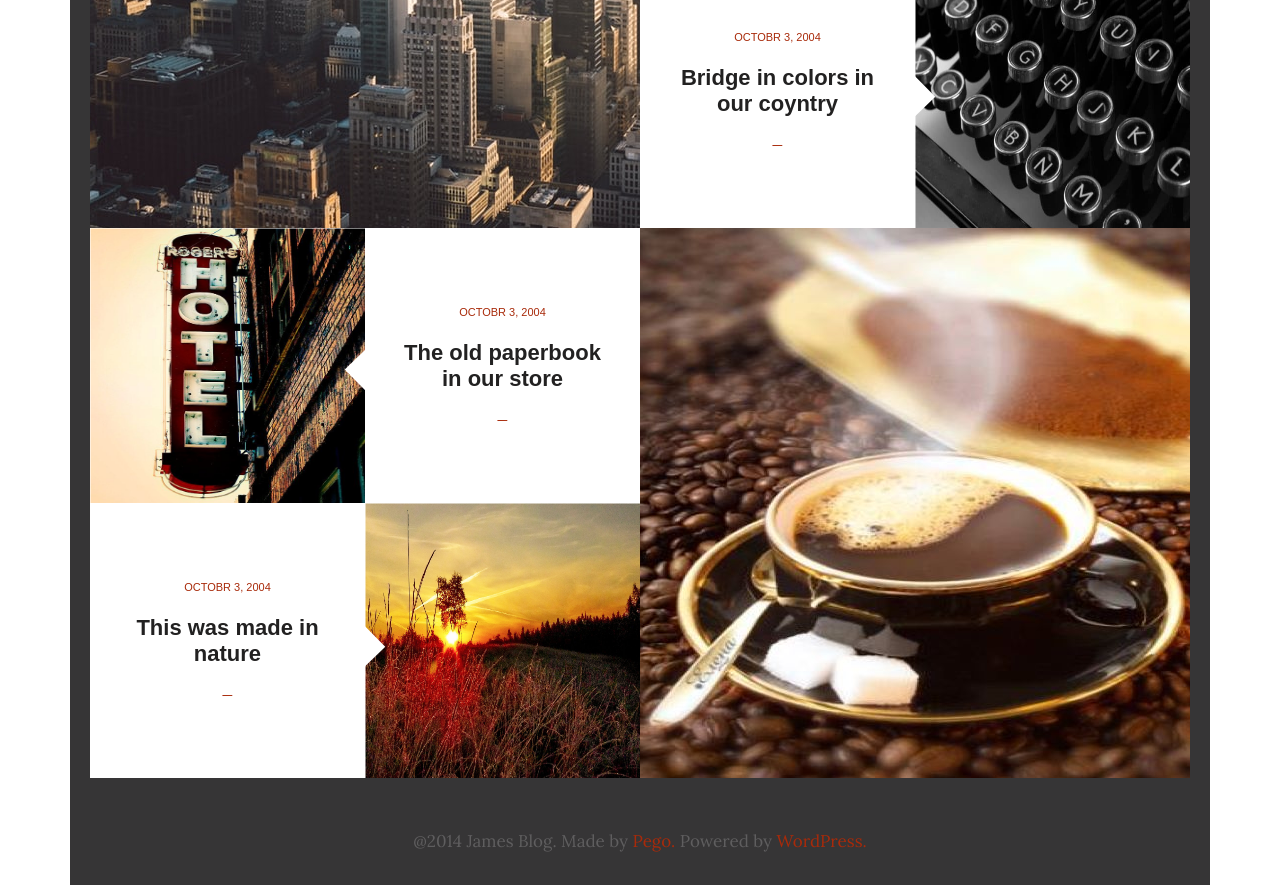
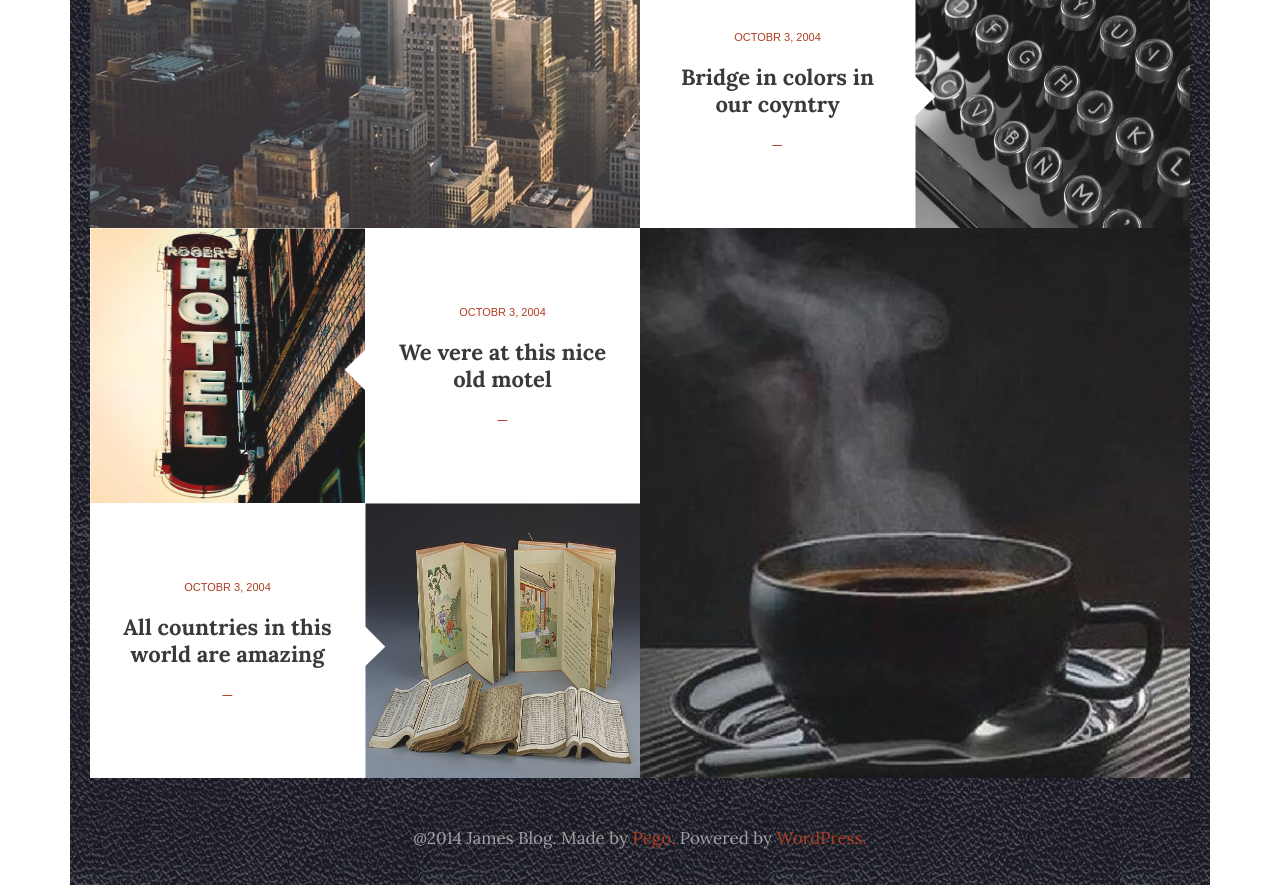
Before and after one commit to innabereshuk/James-blog, a plain HTML site: page index.html in a window 1280 px wide. Shown: the part 1442-2327 px from the top of the page. Drawn offline with Linux system fonts and the light colour scheme; a web font is replaced by a local one.

Commit message:
init commit

```diff
--- a/index.html
+++ b/index.html
@@ -9,7 +9,7 @@
     <link rel="stylesheet" href="css/styles.css">
 </head>
 <body>
-    <div class="container">
+    <div class="container" style="background-image: url(image/cont.jpg);">
         <div class="header">
             <div class="menu">
                  <button class="menu__btn"></button>
@@ -74,7 +74,7 @@
                         </div>
                         <div class="news__text">
                             <time datetime="2004-10-03" class="news__text__data">octobr 20, 2004</time>
-                            <h2 class="news__text__subtitle">Fruit is healthy for people end<br> animals</h2>
+                            <h2 class="news__text__subtitle">Fruit is healthy for people end<br> animals<br><span class="bon">&#11014;</span></h2>
                         </div>
                     </a>
                 </article>
@@ -88,7 +88,7 @@
                        </div>
                        <div class="news__text">
                            <time datetime="2004-10-03" class="news__text__data">octobr 20, 2004</time>
-                           <h2 class="news__text__subtitle">Picture about amazing wiev from<br>tower in the morning</h2>
+                           <h2 class="news__text__subtitle">Picture about amazing wiev from<br>tower in the morning<br><span class="bon">&#11014;</span></h2>
                        </div>
                    </a>
                </article>
@@ -140,20 +140,20 @@
                 <div class="grid__item--pos-5__sub2">
                     <div class="new">
                         <time datetime="2004-10-03" class="new__data">octobr 3, 2004</time>
-                        <h2 class="new__subtitle">The old paperbook<br> in our store</h2>
+                        <h2 class="new__subtitle">We vere at this nice<br>old motel</h2>
                     </div>
                 </div>
                <div class="grid__item--pos-5__sub3">
                     <div class="new">
                         <time datetime="2004-10-03" class="new__data">octobr 3, 2004</time>
-                        <h2 class="new__subtitle">This was made in<br> nature</h2>
+                        <h2 class="new__subtitle">All countries in this<br>world are amazing</h2>
                     </div>
                </div>
                 <div class="grid__item--pos-5__sub4">
                    <div class="post">
                        <a class="post__link">
                            <div class="post__image">
-                              <img class="post__pic" src="image/img5.jpg" alt="">
+                              <img class="post__pic" src="image/img13.jpg" alt="">
                           </div>
                        </a>
                    </div>
@@ -164,11 +164,11 @@
                 <article class="news">
                     <a href="#" class="news__link">
                         <div class="news__poster">
-                            <img class="news__pic" src="image/img11.jpg" alt="">
+                            <img class="news__pic" src="image/coffee2.jpg" alt="">
                        </div>
                        <div class="news__text">
                            <time datetime="2004-10-03" class="news__text__data">octobr 20, 2004</time>
-                           <h2 class="news__text__subtitle">Fruit is healthy for people end<br> animals</h2>
+                           <h2 class="news__text__subtitle">Drinking coffee with my best friend<br><span class="bon">&#11014;</span></h2>
                        </div>
                    </a>
                </article>
--- a/scss/_variables.scss
+++ b/scss/_variables.scss
@@ -1,10 +1,10 @@
 @import url('https://fonts.googleapis.com/css?family=Dancing+Script:400,700|Fredoka+One&display=swap');
 
 $brend-color: #a82a0a;
-$text-color: rgb(34, 33, 33);
+$text-color: rgb(37, 37, 37);
 $title-color: rgb(253, 253, 253);
 $menu-color: rgb(241, 207, 11);
-$span-color:  #5f5e5f;
+$span-color:  #9b9898;
 
 // толщина границы
 $b-size: 1px;
--- a/scss/styles.scss
+++ b/scss/styles.scss
@@ -27,9 +27,10 @@ body {
 .container {
     max-width: 1140px;
     margin: 0 auto;
-    background: #363536;
+    background: #242323;
     position: relative;
-  }
+    opacity: .9;
+   }
 
 .header {
     display: flex;
@@ -48,7 +49,7 @@ body {
         &__btn {
         width: 40px;
         height: 40px;
-        border: $b-size solid rgba($title-color, $alpha: .6);
+        border: $b-size solid rgba($title-color, $alpha: .8);
         background: transparent;
         outline: none;
         cursor: pointer;
@@ -56,7 +57,7 @@ body {
             content: '\2630';
             width: 30px;
             color: $title-color;
-            opacity: .6;
+            opacity: .8;
         }
     }
     &__child {
@@ -72,13 +73,19 @@ body {
             @include tr;
             height: 50px;
             border-bottom: $b-size solid $menu-color;
-            @include font(1.4rem, $menu-color, 400, $text-ff, 1.6);
+            @include font(1.4rem, $text-color, 400, $text-ff, 1.6);
+            background: $menu-color;
+            opacity: .7;
             padding: 15px;
             text-align: center;
-            color: $menu-color;
-            font-weight: 400;
-            font-family: 'Dancing Script';
             text-transform: uppercase;
+            &::after {
+                content: "";
+                display: block;
+                width: 80px;
+                border: .3px solid $title-color;
+                margin: 5px auto;
+            }
         }
     }
 }
@@ -107,7 +114,7 @@ body {
 .fas {
     font-size: 30px;
     color: $title-color;
-    opacity: .7;
+    opacity: .8;
     cursor: pointer;
 }
 
@@ -124,16 +131,16 @@ body {
     display: grid;
     grid-template-columns: repeat(4, 275px);
     grid-template-rows: repeat(9, 275px);
-    // &:after {
-    //     content: '';
-    //     position: absolute;
-    //     top: 0;
-    //     left: 0;
-    //     right: 0;
-    //     bottom: 0;
-    //     z-index: 1;
-    //     background-image: linear-gradient(to top, rgba(0, 0, 0, 0.95), rgba(0,0,0,.2));
-    // }
+    // &::before {
+    //      content: '';
+    //      position: absolute;
+    //      top: 0;
+    //      left: 0;
+    //      right: 0;
+    //      bottom: 0;
+    //      z-index: 1;
+    //      background-image: linear-gradient(to top, rgba(0, 0, 0, 0.95), rgba(0,0,0,.2));
+    //  }
     padding: 20px;
         &__item {
            &--bg {
@@ -326,14 +333,15 @@ body {
            padding-top: 205px;
             z-index: 2;
             &__data {
-                @include font(2.1rem, $title-color, 400, $data-ff, 1.3);
+                @include font(1.1rem, $title-color, 400, $data-ff, 1.3);
                 text-transform: uppercase;
             }
             &__subtitle {
-                @include font(3.2rem, $title-color, 700, $data-ff, 1.3);
+                @include font(3rem, $title-color, 700, $data-ff, 1.3);
+                padding: 0 10px;
+                max-height: 125px;
+
             }
-
-
         }
     }
 
@@ -353,7 +361,8 @@ body {
          width: calc(550px / 2);
          height: calc(550px / 2);
        }
-}
+    }
+
 .new {
     text-align: center;
     &::after {
@@ -361,47 +370,40 @@ body {
        color: $brend-color;
       }
     &__data {
-       font-family: $data-ff;
-       font-size: 1.1rem;
-       color: $brend-color;
+       @include font(1.1rem, $brend-color, 400,$data-ff, 1.2);
        text-transform: uppercase;
-       font-weight: 400;
-   }
+     }
     &__subtitle {
-       font-family: $data-ff;
-       font-size: 2.2rem;
-       font-weight: 700;
-       margin: 20px;
-       line-height: 1.2;
+        @include font(2.2rem, $text-color, 700, $text-ff, 1.2);
+        margin: 20px;
         max-width: 220px;
         max-height: 75px;
    }
 
 }
 
+
 .title {
+    @include font(12rem, $title-color, 500, $title-ff, 1.2);
     text-align: center;
-    font-family: 'Dancing Script', cursive;
-    color: white;
-    font-size: 12rem;
-    font-weight: 500;
     margin: 0;
     &--dark {
         color: $text-color;
-        opacity: .5;
-        padding-top: 100px;
-
-}
-
+        padding-top: 50px;
+    }
 }
 
 .span {
     display: block;
     padding-top: 50px;
-    @include font(1.7rem, #5f5e5f, 400, 'Lora', 1.6);
+    @include font(1.7rem, $span-color, 400, $text-ff, 1.2);
 }
 
 .red {
     color: $brend-color;
     text-decoration: none;
 }
+
+.bon {
+    @include font(3.0rem, $title-color, 100, $text-ff, 1.2);
+}
```
Also changed, not shown: css/styles.css, image/book.jfif (added), image/coffee.jfif (added), image/coffee.jpg (added), image/coffee2.jpg (added), image/cont.jpg (added), image/img13.jpg (added).
